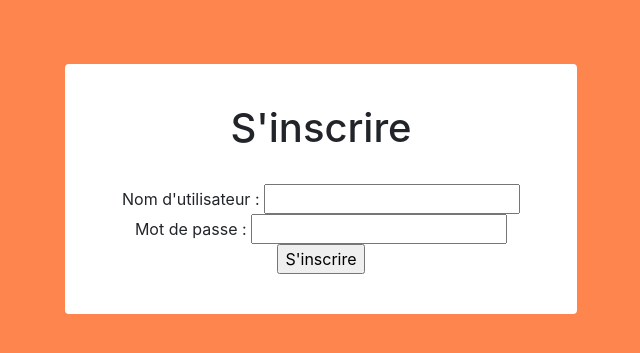
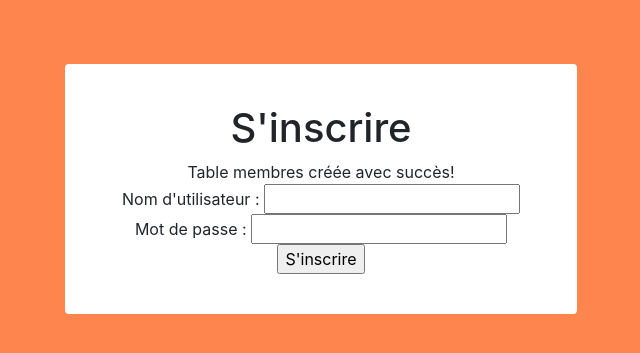
Before and after one commit to FLOSI-PAUL-ADRIAN/Plat, a PHP site: page /View/inscription.php in a window 1280 px wide. Shown: the part 141-494 px from the top of the page, without its empty margins (319-959 px from the left). Run offline with PHP 8.4, Linux system fonts and the light colour scheme; some libraries are stand-ins or nearby versions.

Commit message:
Update inscription.php

```diff
--- a/View/inscription.php
+++ b/View/inscription.php
@@ -39,7 +39,7 @@ if(!$mysqli) {
     exit;
 }
     //création automatique de la table membres, une fois créée, vous pouvez supprimer les lignes de code suivantes:
-    //echo mysqli_query($mysqli,"CREATE TABLE IF NOT EXISTS `".$BDD['db']."`.`membres` ( `id` INT NOT NULL AUTO_INCREMENT , `pseudo` VARCHAR(25) NOT NULL , `mdp` CHAR(32) NOT NULL , PRIMARY KEY (`id`)) ENGINE = MyISAM;")?"Table membres créée avec succès;
+    echo mysqli_query($mysqli,"CREATE TABLE IF NOT EXISTS `".$BDD['db']."`.`membres` ( `id` INT NOT NULL AUTO_INCREMENT , `pseudo` VARCHAR(25) NOT NULL , `mdp` CHAR(32) NOT NULL , PRIMARY KEY (`id`)) ENGINE = MyISAM;")?"Table membres créée avec succès!":"Erreur création table membres: ".mysqli_error($mysqli);
     //la table est créée avec les paramètres suivants:
     //champ "id": en auto increment pour un id unique, peux vous servir pour une identification future
     //champ "pseudo": en varchar de 0 à 25 caractères
```
